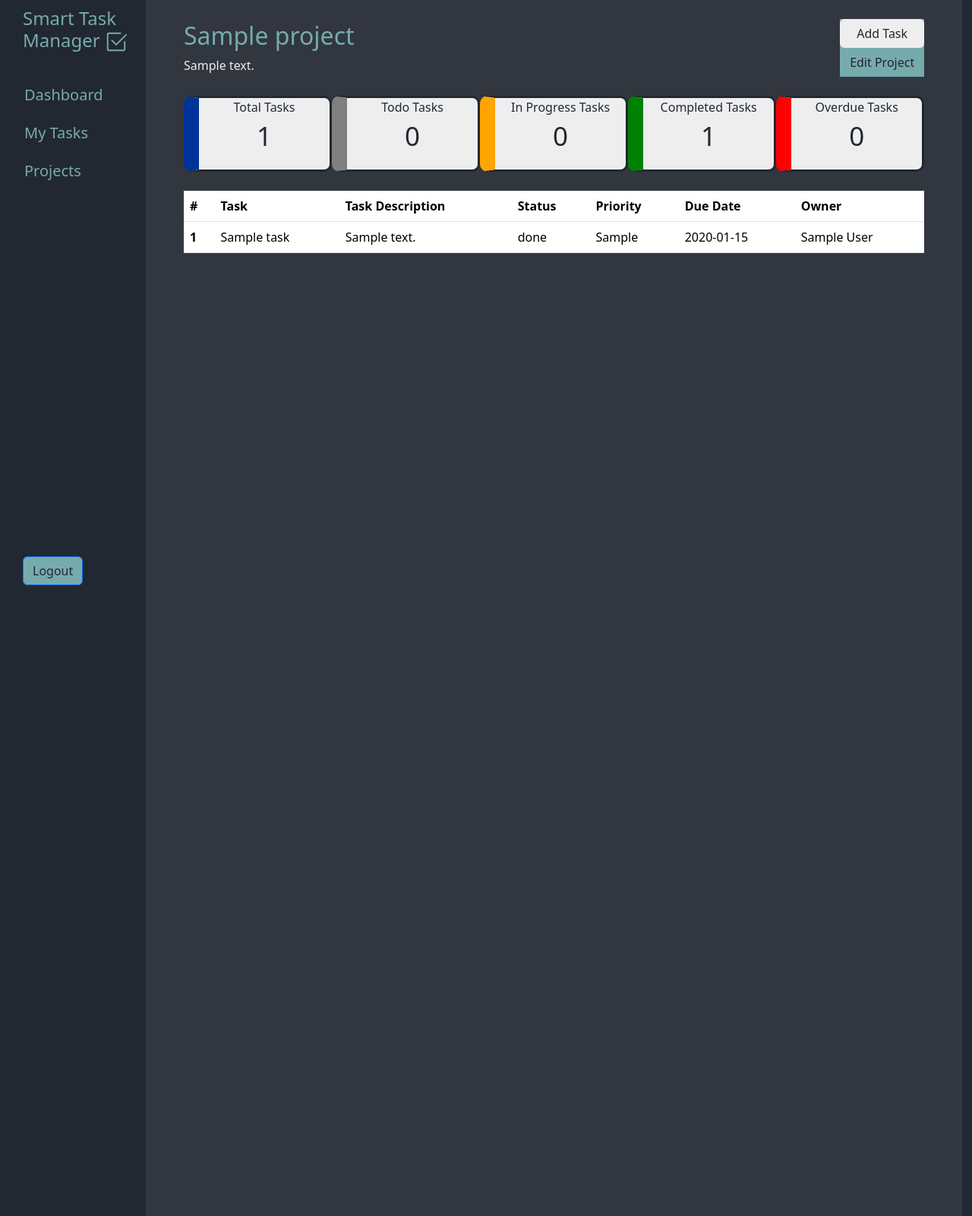
After one commit to kathleen547/SmartTaskManager, a Flask app: page /project/1 in a window 1280 px wide. The commit adds this page. Shown: the whole page at 76% size. Run offline with Flask 3, Linux system fonts and the light colour scheme; tables that the repository leaves empty hold one stand-in row (values such as "Sample post"); some libraries are stand-ins or nearby versions.

Commit message:
implement project detail view with task statistics

```diff
--- a/app/routes.py
+++ b/app/routes.py
@@ -5,6 +5,7 @@ from flask_login import login_user, current_user, login_required, logout_user
 from .extensions import db
 from .models import User, Task, Project
 from sqlalchemy import func
+from datetime import date
 
 main = Blueprint('main', __name__)
 
@@ -55,7 +56,7 @@ def register():
 @login_required
 def logout():
     logout_user()
-    return redirect(url_for("main.home_login"))
+    return redirect(url_for('main.home_login'))
 
 
 @main.route('/dashboard')
@@ -99,7 +100,6 @@ def add_new_task():
     form.project_id.choices = [p.id for p in projects]
     if form.validate_on_submit():
         task_user_id = current_user.id
-
         new_task = Task(
             title= form.title.data,
             description= form.description.data,
@@ -120,3 +120,38 @@ def get_all_tasks():
     result = db.session.execute(db.select(Task).where(Task.assigned_user_id == current_user.id))
     tasks = result.scalars().all()
     return render_template("my-tasks.html", tasks=tasks, current_user=current_user)
+
+
+@main.route("/project/<int:project_id>", methods=["GET","POST"])
+def show_project(project_id):
+    requested_project = db.get_or_404(Project, project_id)
+    total = db.session.scalar(
+        db.select(func.count())
+        .select_from(Task)
+        .where(Task.project_id == project_id)
+    )
+    todo = db.session.scalar(
+        db.select(func.count())
+        .select_from(Task)
+        .where(Task.project_id == project_id, Task.status == "todo")
+    )
+    in_progress = db.session.scalar(
+        db.select(func.count())
+        .select_from(Task)
+        .where(Task.project_id == project_id, Task.status == "in_progress")
+    )
+    completed = db.session.scalar(
+        db.select(func.count())
+        .select_from(Task)
+        .where(Task.project_id == project_id, Task.status == "done")
+    )
+    overdue = db.session.scalar(
+        db.select(func.count())
+        .select_from(Task)
+        .where(
+            Task.project_id == project_id,
+            Task.due_date < date.today(),
+            Task.status != "done"
+        )
+    )
+    return render_template("project.html", project=requested_project, data1=total, data2=todo, data3=in_progress, data4=completed, data5=overdue, current_user=current_user)
--- a/app/static/css/styles.css
+++ b/app/static/css/styles.css
@@ -211,3 +211,82 @@ color: var(--stm-bg);
 .btn2:hover{
 background-color: var(--stm-text-light);
 }
+
+/* Project View */
+.project-content{
+display: block;
+flex: 1;
+padding: 25px;
+}
+
+.project-header{
+display:flex;
+flex-direction:row;
+justify-content: space-between;
+align-items:center;
+margin-bottom: 25px;
+}
+
+.project-title{
+color:var(--stm-accent);
+}
+
+.project-header-right{
+display:flex;
+flex-direction:column;
+justify-content:flex-end;
+background-color:var(--stm-accent);
+}
+
+.add-task-btn{
+background-color: var(--stm-text-light);
+}
+
+.edit-project-btn{
+background-color: var(--stm-accent);
+}
+
+.specific-number{
+font-size: 35px;
+}
+
+.summary-cards-row{
+display:flex;
+flex-direction:row;
+justify-content:space-between;
+}
+
+.summary-card{
+width: 200px;
+height: 100px;
+background-color:var(--stm-text-light);
+border-radius: 10px;
+border-style:solid;
+border-color:var(--stm-bg);
+color: var(--stm-bg);
+gap: 5px;
+padding: 15px;
+padding-top: 0px;
+text-align: center;
+margin-bottom: 25px;
+}
+
+#summary1{
+border-left: 20px solid #003399;
+}
+
+#summary2{
+border-left: 20px solid gray;
+}
+
+#summary3{
+border-left: 20px solid orange;
+}
+
+#summary4{
+border-left: 20px solid green;
+}
+
+#summary5{
+border-left: 20px solid red;
+}
--- a/app/templates/base.html
+++ b/app/templates/base.html
@@ -23,7 +23,7 @@
         <li> <a href="{{ url_for('main.get_all_tasks') }}" class="nav-link">My Tasks</a> </li>
           <li> <a href="{{ url_for('main.get_all_projects') }}" class="nav-link">Projects</a> </li> </ul>
       <div class="exit">
-      <button class="btn btn-primary btn1">Logout</button>
+      <a class="btn btn-primary btn1" href="{{ url_for('main.logout') }}">Logout</a>
       </div>
     </div>
   {% block content %}{% endblock %}
--- /dev/null
+++ b/app/templates/project.html
@@ -0,0 +1,73 @@
+{% extends 'base.html' %}
+{% block title %}Project{% endblock %}
+
+{% block content %}
+<div class="main">
+<div class="project-content">
+    <div class="project-header">
+        <div class="project-header-left">
+        <h2 class="project-title">{{ project.title }}</h2>
+        {{ project.description }}
+        </div>
+        <div class="project-header-right">
+        <a class="btn add-task-btn">Add Task</a>
+        <a class="btn edit-project-btn">Edit Project</a>
+        </div>
+    </div>
+    <div class="project-summary">
+        <div class="summary-cards-row">
+            <div class="summary-card" id="summary1">
+                <div class="card-label">Total Tasks</div>
+                <div class="specific-number">{{ data1 }}</div>
+            </div>
+            <div class="summary-card" id="summary2">
+                <div class="card-label">Todo Tasks</div>
+                <div class="specific-number">{{ data2 }}</div>
+            </div>
+            <div class="summary-card" id="summary3">
+                <div class="card-label">In Progress Tasks</div>
+                <div class="specific-number">{{ data3 }}</div>
+            </div>
+            <div class="summary-card" id="summary4">
+                <div class="card-label">Completed Tasks</div>
+                <div class="specific-number">{{ data4 }}</div>
+            </div>
+            <div class="summary-card" id="summary5">
+                <div class="card-label">Overdue Tasks</div>
+                <div class="specific-number">{{ data5 }}</div>
+            </div>
+        </div>
+
+    </div>
+    <div class="project-tasks">
+        <table class="table">
+    <thead>
+        <tr>
+          <th scope="col">#</th>
+          <th scope="col">Task</th>
+          <th scope="col">Task Description</th>
+          <th scope="col">Status</th>
+            <th scope="col">Priority</th>
+            <th scope="col">Due Date</th>
+            <th scope="col">Owner</th>
+        </tr>
+      </thead>
+      <tbody>
+      {% for task in project.tasks %}
+        <tr>
+          <th scope="row">{{ loop.index }}</th>
+          <td>{{ task.title }}</td>
+          <td>{{ task.description }}</td>
+          <td>{{ task.status }}</td>
+            <td>{{ task.priority }}</td>
+            <td>{{ task.due_date }}</td>
+            <td>{{ task.owner.name }}</td>
+        </tr>
+    {% endfor %}
+      </tbody>
+    </table>
+    </div>
+</div>
+</div>
+
+{% endblock %}
--- a/app/templates/projects.html
+++ b/app/templates/projects.html
@@ -20,8 +20,8 @@
 {% for project in projects %}
     <tr>
 
-      <td>{{ project.id }}</td>
-        <td>{{ project.title }}</td>
+      <td>{{ loop.index }}</td>
+        <td><a href="{{ url_for('main.show_project', project_id=project.id) }}">{{ project.title }}</a></td>
         <td>{{ project.description }}</td>
         <td>{{ project.owner }}</td>
         <td>{{ project.tasks }}</td>
```
